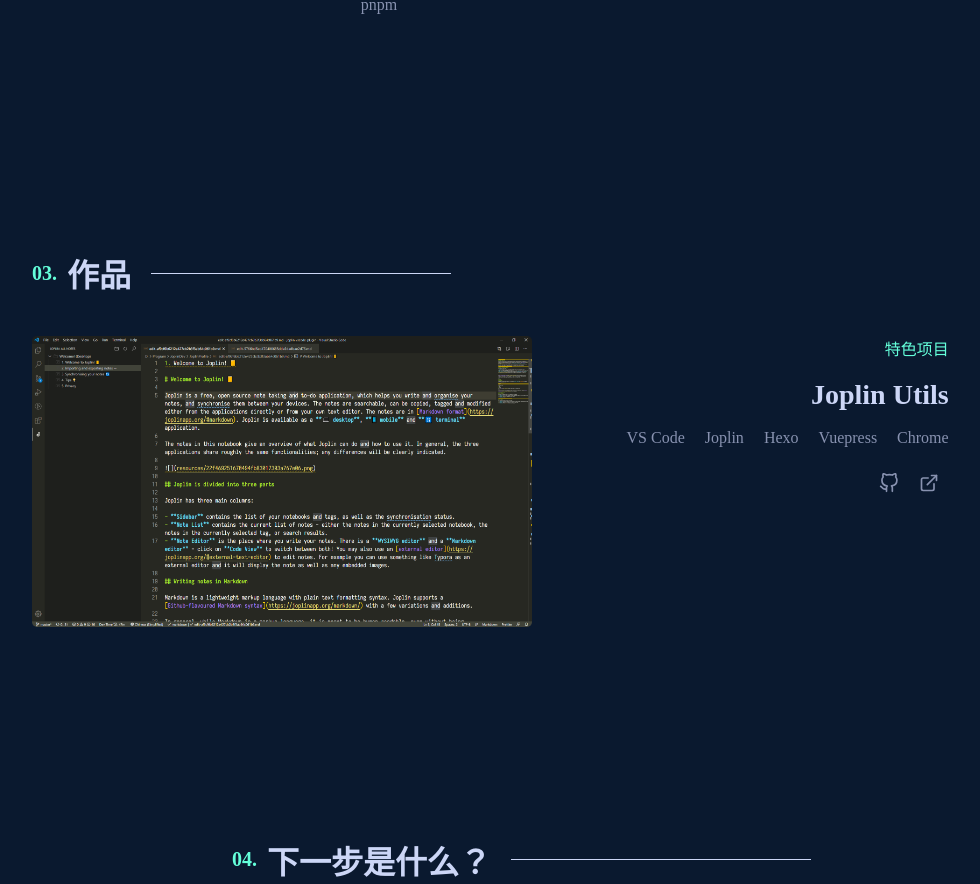
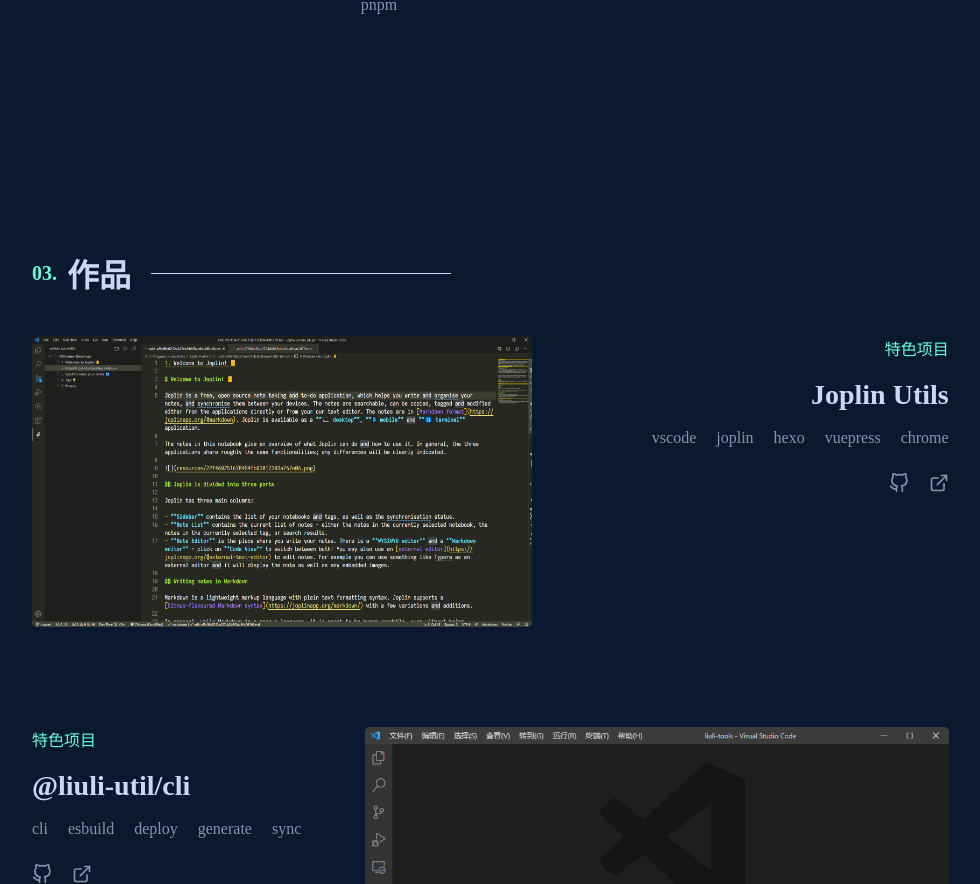
Before and after one commit to rxliuli/site, a React (Vite) app in the folder apps/v2/: page / in a window 1280 px wide. Shown: the part 1916-2800 px from the top of the page, without its empty margins (108-1088 px from the left). Built offline with nearby package versions, Linux system fonts and the light colour scheme.

Commit message:
feat: 实现作品页面

```diff
--- a/apps/v2/src/components/LeftLinks.tsx
+++ b/apps/v2/src/components/LeftLinks.tsx
@@ -3,18 +3,13 @@
 import telegram from '../assets/telegram.svg?raw'
 import github from '../assets/github.svg?raw'
 import twitter from '../assets/twitter.svg?raw'
+import { LinkIcon, LinkIconItem } from './LinkIcon'
 
-interface Link {
-  name: string
-  url: string
-  icon: string
-}
-
-const links: Link[] = [
-  { name: 'github', url: 'https://github.com/rxliuli', icon: github },
-  { name: 'twitter', url: 'https://twitter.com/rxliuli', icon: twitter },
-  { name: 'telegram', url: 'https://t.me/rxliuli', icon: telegram },
-  { name: 'blog', url: 'https://blog.rxliuli.com/', icon: blog },
+const links: LinkIconItem[] = [
+  { title: 'github', link: 'https://github.com/rxliuli', icon: github },
+  { title: 'twitter', link: 'https://twitter.com/rxliuli', icon: twitter },
+  { title: 'telegram', link: 'https://t.me/rxliuli', icon: telegram },
+  { title: 'blog', link: 'https://blog.rxliuli.com/', icon: blog },
 ]
 
 export const LeftLinks = () => {
@@ -23,7 +18,7 @@
       <ul>
         {links.map((item) => (
           <li>
-            <a target={'_blank'} href={item.url} dangerouslySetInnerHTML={{ __html: item.icon }} />
+            <LinkIcon item={item} />
           </li>
         ))}
       </ul>
--- /dev/null
+++ b/apps/v2/src/components/LinkIcon.module.css
@@ -0,0 +1,16 @@
+.LinkIcon {
+  display: block;
+  padding: 10px;
+  transition: all 0.3s;
+  color: var(--light-slate);
+}
+
+.LinkIcon:hover {
+  color: var(--green);
+  transform: translateY(-4px);
+}
+
+.LinkIcon svg {
+  width: 20px;
+  height: 20px;
+}
--- /dev/null
+++ b/apps/v2/src/components/LinkIcon.tsx
@@ -0,0 +1,12 @@
+import { FunctionalComponent } from 'preact'
+import css from './LinkIcon.module.css'
+
+export interface LinkIconItem {
+  title: string
+  link: string
+  icon: string
+}
+
+export const LinkIcon: FunctionalComponent<{ item: LinkIconItem }> = ({ item }) => {
+  return <a className={css.LinkIcon} href={item.link} target="_blank" dangerouslySetInnerHTML={{ __html: item.icon }} />
+}
--- a/apps/v2/src/views/WorkView.module.css
+++ b/apps/v2/src/views/WorkView.module.css
@@ -4,18 +4,35 @@
   padding: 100px 0;
 }
 
+/* region PrimaryWork */
+
 .PrimaryWork {
   display: grid;
   grid-template-columns: repeat(12, 1fr);
+  margin-bottom: 100px;
 }
 
 .PrimaryWork > img {
   grid-column: 1 / 7;
   grid-row: 1;
 }
-.PrimaryWork > section:last-child {
+.PrimaryWork:nth-of-type(2n) > img {
+  grid-column: 5 / 12;
+}
+.PrimaryWork > section {
   grid-column: 6 / 12;
   grid-row: 1;
+  text-align: right;
+}
+.PrimaryWork:nth-of-type(2n) > section {
+  grid-column: 1 / 6;
+  text-align: left;
+}
+.PrimaryWork:nth-of-type(2n) > .content > footer > ul {
+  justify-content: start;
+}
+.PrimaryWork:nth-of-type(2n) > .content > footer > ul:last-child {
+  margin-left: -10px;
 }
 
 .cover {
@@ -42,7 +59,6 @@
 }
 
 .content {
-  text-align: right;
   position: relative;
 }
 
@@ -83,21 +99,99 @@
 
 .content > footer > ul:last-child {
   column-gap: 0;
+  margin-right: -10px;
 }
 
-.content ul a {
-  display: block;
-  padding: 10px;
-  transition: all 0.3s;
-  color: var(--light-slate);
+/* endregion */
+
+/* region otherWorks */
+
+.otherWorks > header {
+  text-align: center;
 }
 
-.content ul a:hover {
+.otherWorks > header > h2 {
+  font-size: 32px;
+  margin-bottom: 10px;
+  color: var(--lightest-slate);
+}
+.otherWorks > header > a {
   color: var(--green);
-  transform: translateY(-4px);
+  text-decoration: none;
 }
 
-.content svg {
-  width: 20px;
-  height: 20px;
+.otherWorks > div:last-child {
+  display: grid;
+  grid-template-columns: repeat(3, 1fr);
+  margin-top: 50px;
+  gap: 15px;
 }
+
+.OtherWork {
+  border-radius: 4px;
+  padding: 32px 28px;
+  box-shadow: 0 10px 30px -15px rgb(2 12 27 / 70%);
+  background-color: #112240;
+  transition: var(--transition);
+  position: relative;
+  display: grid;
+  grid-template-rows: 1fr auto;
+}
+.OtherWork:hover {
+  transform: translateY(-8px);
+}
+.OtherWork ul {
+  list-style: none;
+  padding-left: 0;
+  display: flex;
+  column-gap: 20px;
+  flex-wrap: nowrap;
+}
+
+.OtherWork > header ul {
+  column-gap: 0;
+  z-index: 2;
+}
+.OtherWork > footer > ul {
+  margin-bottom: 0;
+}
+
+.OtherWork > header > div:first-child {
+  display: flex;
+  justify-content: space-between;
+  align-items: center;
+  height: 40px;
+  margin-bottom: 35px;
+}
+
+.OtherWork .subject {
+  font-size: 22px;
+}
+
+.OtherWork .subject a {
+  color: var(--lightest-slate);
+  text-decoration: none;
+  transition: var(--transition);
+}
+.OtherWork .subject a:hover {
+  color: var(--green);
+}
+.OtherWork .subject a:after {
+  content: '';
+  display: block;
+  position: absolute;
+  width: 100%;
+  height: 100%;
+  left: 0;
+  top: 0;
+}
+
+.folder {
+  color: var(--green);
+}
+.folder svg {
+  width: 40px;
+  height: 40px;
+}
+
+/* endregion */
--- a/apps/v2/src/views/WorkView.tsx
+++ b/apps/v2/src/views/WorkView.tsx
@@ -3,8 +3,11 @@
 import github from '../assets/github.svg?raw'
 import open from '../assets/open.svg?raw'
 import joplin from '../assets/joplin-vscode-plugin-cover.png'
+import liuliCli from '../assets/liuli-cli-cover.png'
+import folder from '../assets/folder.svg?raw'
 import { FunctionalComponent } from 'preact'
 import ReactMarkdown from 'react-markdown'
+import { LinkIcon, LinkIconItem } from '../components/LinkIcon'
 
 interface Work {
   title: string
@@ -12,11 +15,7 @@
   link: string
   image: string
   topic: string[]
-  links: {
-    title: string
-    link: string
-    icon: string
-  }[]
+  links: LinkIconItem[]
 }
 
 const primaryWorks: Work[] = [
@@ -25,7 +24,7 @@
     description: `基于 Joplin 的周边社区工具。[joplin-vscode-plugin](https://marketplace.visualstudio.com/items?itemName=rxliuli.joplin-vscode-plugin) 提供在 vscode 中管理 joplin 笔记的功能，结合 vscode 现有的强大编辑器及其生态。[joplin-blog](https://www.npmjs.com/package/joplin-blog) 将指定标签的笔记发布为在线网站，可以选择 blog 或 wiki 的形式。还有开发者相关的一些工具集，包括 [joplin-api](https://www.npmjs.com/package/joplin-api)/[joplin-plugin-cli](https://www.npmjs.com/package/joplin-plugin-cli)。`,
     image: joplin,
     link: 'https://joplin-utils.rxliuli.com/',
-    topic: ['VS Code', 'Joplin', 'Hexo', 'Vuepress', 'Chrome'],
+    topic: ['vscode', 'joplin', 'hexo', 'vuepress', 'chrome'],
     links: [
       {
         title: 'github',
@@ -36,6 +35,163 @@
         title: 'open',
         icon: open,
         link: 'https://marketplace.visualstudio.com/items?itemName=rxliuli.joplin-vscode-plugin',
+      },
+    ],
+  },
+  {
+    title: '@liuli-util/cli',
+    description: `一个针对于库和 cli 应用程序打包的零配置 cli，基于 [esbuild](https://esbuild.github.io/)，它非常快，并且是自举的。同时也支持配置同步（prettier/eslint/git hooks/jest）、生成模板项目（cli/lib）以及部署相关（sftp/gh-pages）功能。`,
+    image: liuliCli,
+    link: 'https://www.npmjs.com/package/@liuli-util/cli',
+    topic: ['cli', 'esbuild', 'deploy', 'generate', 'sync'],
+    links: [
+      {
+        title: 'github',
+        icon: github,
+        link: 'https://github.com/rxliuli/liuli-tools/tree/master/apps/liuli-cli',
+      },
+      {
+        title: 'open',
+        icon: open,
+        link: 'https://www.npmjs.com/package/@liuli-util/cli',
+      },
+    ],
+  },
+]
+
+const otherWorks: Omit<Work, 'image'>[] = [
+  {
+    title: 'vite-integrated',
+    link: 'https://plugins.jetbrains.com/plugin/16897',
+    description: 'Vite 脚手架在 JetBrains IDE 中的集成，主要负责直接使用 IDE 的引导面板创建一个项目。',
+    topic: ['vite', 'webstorm', 'jetbrains'],
+    links: [
+      {
+        title: 'github',
+        icon: github,
+        link: 'https://github.com/rxliuli/liuli-tools/tree/master/jetbrains-plugins/vite-jetbrains-plugin',
+      },
+      {
+        title: 'open',
+        icon: open,
+        link: 'https://plugins.jetbrains.com/plugin/16897',
+      },
+    ],
+  },
+  {
+    title: 'rollup-plugin-i18next-dts-gen',
+    link: 'https://www.npmjs.com/package/@liuli-util/rollup-plugin-i18next-dts-gen',
+    description: '从 i18n JSON 文件生成类型定义用于代码提示和验证',
+    topic: ['rollup', 'i18n', 'typescript'],
+    links: [
+      {
+        title: 'open',
+        icon: open,
+        link: 'https://www.npmjs.com/package/@liuli-util/rollup-plugin-i18next-dts-gen',
+      },
+    ],
+  },
+  {
+    title: 'rollup-plugin-graphql-codegen',
+    link: 'https://www.npmjs.com/package/@liuli-util/rollup-plugin-graphql-codegen',
+    description: '在 worker_threads 中为 GraphQL 文件生成类型定义',
+    topic: ['rollup', 'graphql', 'typescript'],
+    links: [
+      {
+        title: 'open',
+        icon: open,
+        link: 'https://www.npmjs.com/package/@liuli-util/rollup-plugin-graphql-codegen',
+      },
+    ],
+  },
+  {
+    title: 'vite-plugin-env-dts-gen',
+    link: 'https://www.npmjs.com/package/@liuli-util/vite-plugin-env-dts-gen',
+    description: '扫描环境变量生成 dts 类型定义，避免手动维护环境变量的 dts 类型定义。',
+    topic: ['vite', 'env', 'typescript'],
+    links: [
+      {
+        title: 'open',
+        icon: open,
+        link: 'https://www.npmjs.com/package/@liuli-util/vite-plugin-env-dts-gen',
+      },
+    ],
+  },
+  {
+    title: '@liuli-util/react-router',
+    link: 'https://www.npmjs.com/package/@liuli-util/react-router',
+    description:
+      '封装 react-router 为集中式的 js 路由配置，组件仅暴露必要的 props，并且默认支持在 react 组件外使用路由。',
+    topic: ['react-router', '集中式路由'],
+    links: [
+      {
+        title: 'open',
+        icon: open,
+        link: 'https://www.npmjs.com/package/@liuli-util/react-router',
+      },
+    ],
+  },
+  {
+    title: 'webos',
+    link: 'https://webos.rxliuli.com/',
+    description: '一个基于 web 的可扩展系统原型，主要用于实践在 web 上运行第三方应用。',
+    topic: ['webos', '插件系统'],
+    links: [
+      {
+        title: 'open',
+        icon: open,
+        link: 'https://webos.rxliuli.com/',
+      },
+    ],
+  },
+  {
+    title: 'saki',
+    link: 'https://github.com/rxliuli/saki',
+    description: '想知道基于 golang 编写 cli 能够提高多少性能，所以尝试使用 golang 编写了这个 cli 应用。',
+    topic: ['webos', '插件系统'],
+    links: [
+      {
+        title: 'open',
+        icon: open,
+        link: 'https://github.com/rxliuli/saki',
+      },
+    ],
+  },
+  {
+    title: 'mdbook',
+    link: 'https://www.npmjs.com/package/@liuli-util/mdbook',
+    description:
+      '一个基于 pandoc 的 markdown => epub 的构建工具，支持使用配置而非命令行参数的形式指定章节文件（也是后面整理和发布小说 epub 版本的前提）',
+    topic: ['pandoc', 'markdown', 'epub'],
+    links: [
+      {
+        title: 'github',
+        icon: github,
+        link: 'https://github.com/rxliuli/mdbook/blob/master/apps/cli/README.md',
+      },
+      {
+        title: 'open',
+        icon: open,
+        link: 'https://www.npmjs.com/package/@liuli-util/mdbook',
+      },
+    ],
+  },
+  {
+    title: '魔法少女小圆 飞向星空（整理搬运）',
+    link: 'https://tts.liuli.moe/',
+    description:
+      '在经历了几个世纪的动荡之后，一个乌托邦式的 AI— 人类政府治理着地球，预示着后稀缺社会的来临和太空殖民的新时代。一次意外的接触却让科技更先进的敌对外星种族打破了和平，这迫使魔法少女们走出幕后，拯救人类文明。在这一切之中，志筑良子，一个普通的女孩，仰望着星空，好奇着她在宇宙中的归所。',
+    topic: ['二次元', '同人', '硬科幻'],
+    links: [
+      {
+        title: 'github',
+        icon: github,
+        link: 'https://github.com/liuli-moe/TtS',
+      },
+      {
+        title: 'open',
+        icon: open,
+        link: 'https://tts.liuli.moe/',
       },
     ],
   },
@@ -62,7 +218,7 @@
           <ul>
             {item.links.map((item) => (
               <li key={item.link}>
-                <a href={item.link} target="_blank" dangerouslySetInnerHTML={{ __html: item.icon }} />
+                <LinkIcon item={item} />
               </li>
             ))}
           </ul>
@@ -72,13 +228,62 @@
   )
 }
 
+const OtherWork: FunctionalComponent<{
+  item: Omit<Work, 'image'>
+}> = ({ item }) => {
+  return (
+    <div className={css.OtherWork}>
+      <header>
+        <div>
+          <div className={css.folder} dangerouslySetInnerHTML={{ __html: folder }}></div>
+          <ul>
+            {item.links.map((item) => (
+              <li key={item.link}>
+                <LinkIcon item={item} />
+              </li>
+            ))}
+          </ul>
+        </div>
+        <h3 className={css.subject}>
+          <a target={'_blank'} href={item.link}>
+            {item.title}
+          </a>
+        </h3>
+        <ReactMarkdown linkTarget={'_blank'}>{item.description}</ReactMarkdown>
+      </header>
+      <footer>
+        <ul className={css.topic}>
+          {item.topic.map((item) => (
+            <li key={item}>{item}</li>
+          ))}
+        </ul>
+      </footer>
+    </div>
+  )
+}
+
 export const WorkView = () => {
   return (
     <div id={'work'} className={css.WorkView}>
       <Header order={'03.'}>作品</Header>
-      {primaryWorks.map((item) => (
-        <PrimaryWork item={item} key={item.title} />
-      ))}
+      <div>
+        {primaryWorks.map((item) => (
+          <PrimaryWork item={item} key={item.title} />
+        ))}
+      </div>
+      <div className={css.otherWorks}>
+        <header>
+          <h2>其他值得注意的项目</h2>
+          <a target={'_blank'} href={''}>
+            查看列表
+          </a>
+        </header>
+        <div>
+          {otherWorks.map((item) => (
+            <OtherWork item={item} key={item.title} />
+          ))}
+        </div>
+      </div>
     </div>
   )
 }
```
Also changed, not shown: apps/v2/src/components/LeftLinks.module.css (+0 -17 lines), apps/v2/src/assets/folder.svg (added), apps/v2/src/assets/liuli-cli-cover.png (added).
